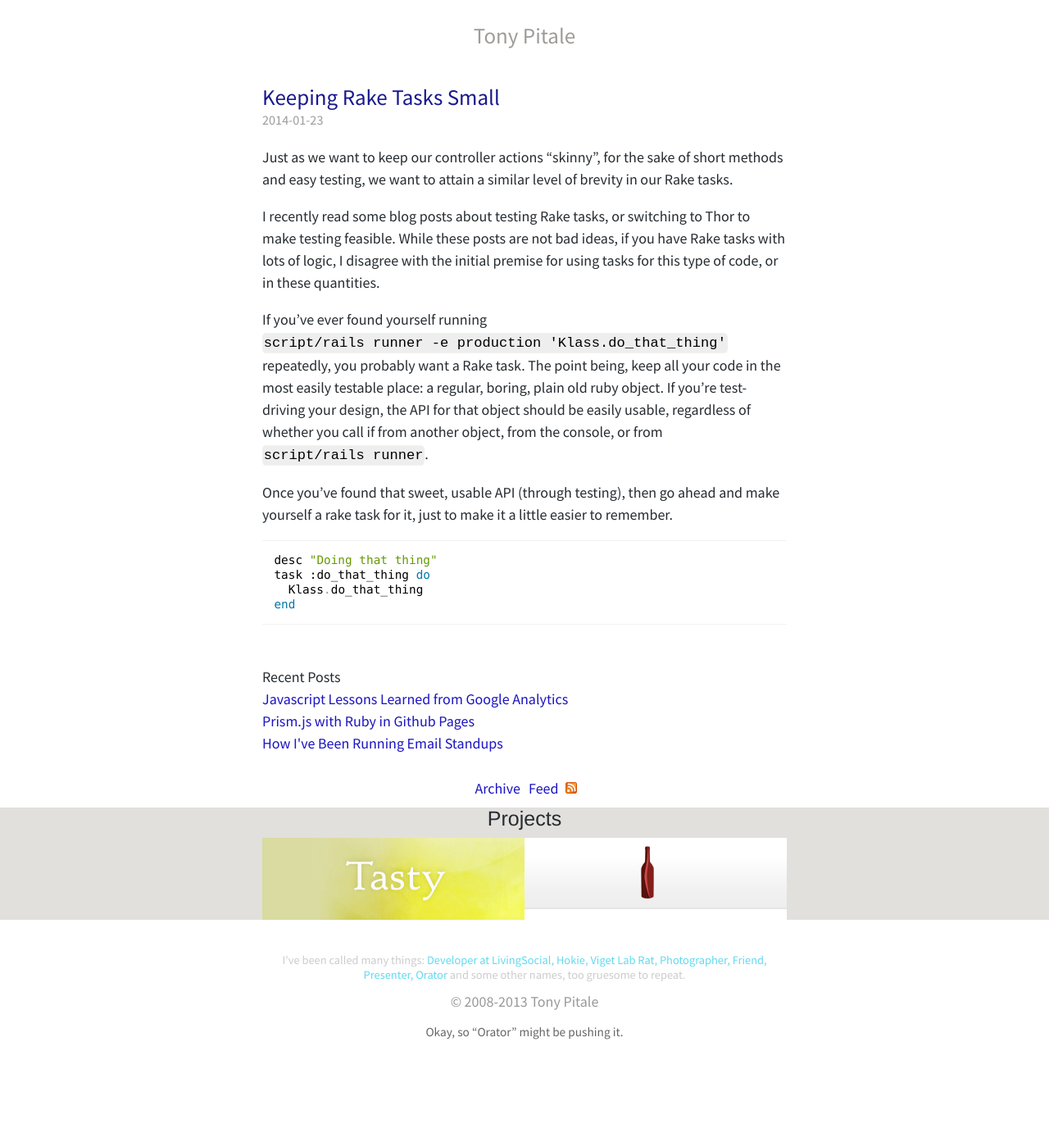
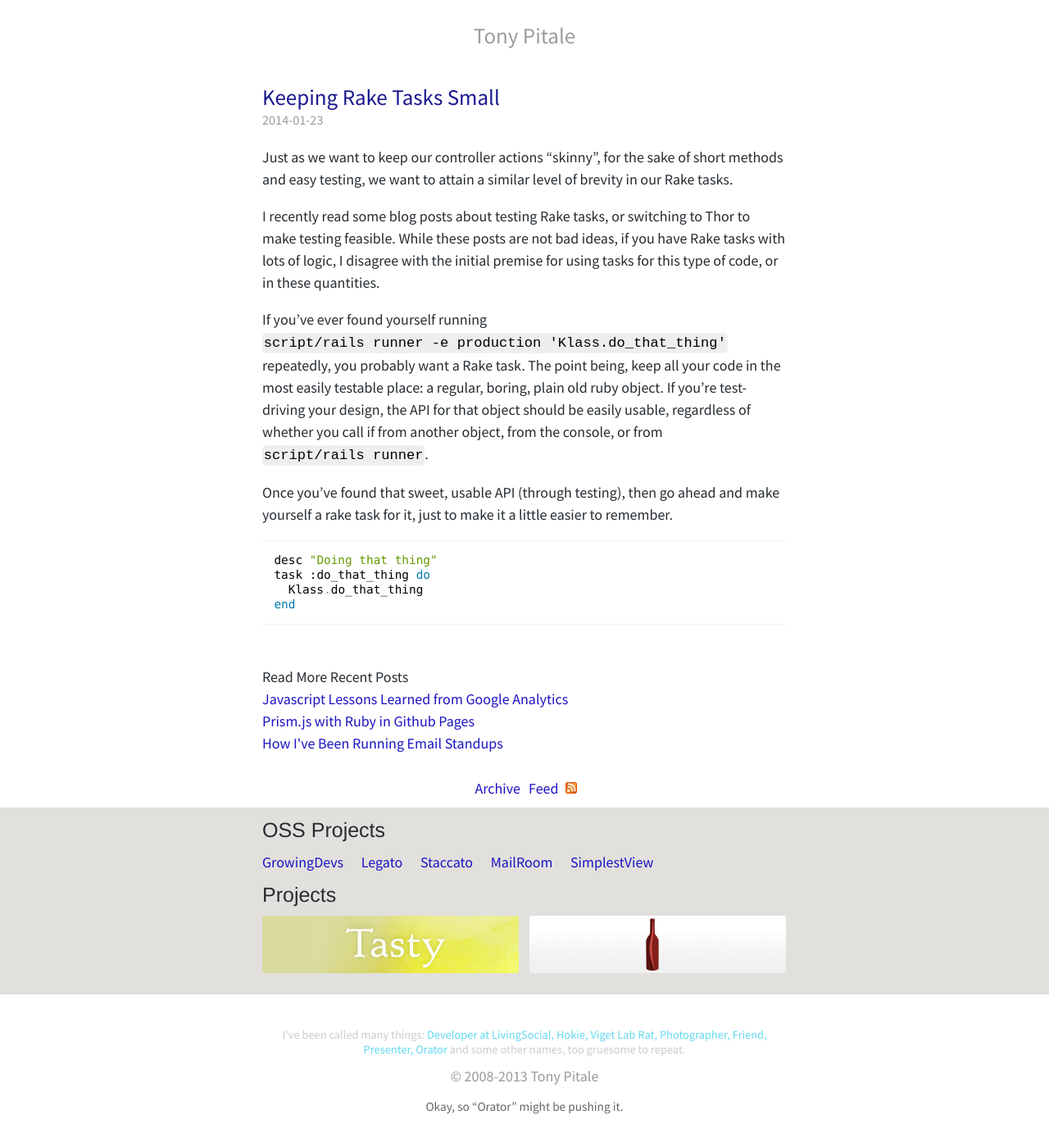
Before and after one commit to tpitale/tpitale.github.io, a Jekyll site: the page built from index.html, in a window 1280 px wide. Shown: the whole page at 82% size. Built offline with Jekyll 4.4.1, drawn with Linux system fonts in a browser that asks for light colours; before the commit the page ends 1302 px from its top, so only the background shows below that.

Commit message:
more tweaks to styling; add OSS projects links

```diff
--- a/_layouts/post.html
+++ b/_layouts/post.html
@@ -10,7 +10,7 @@ layout: application
 </div>
 
 <div class="recent-posts layer wrap">
-  <h2>Recent Posts</h2>
+  <h2>Read More Recent Posts</h2>
   <ul>
   {% for post in site.posts limit:3 offset:1 %}
     <li>
--- a/_sass/_config.scss
+++ b/_sass/_config.scss
@@ -16,7 +16,7 @@ $yellow: #f0b005;
 
 // Defaults
 
-$default-border-radius: 4px;
+$default-border-radius: 3px;
 $default-transition-property: all;
 $default-transition-duration: 0.25s;
 $default-transition-function: linear;
--- a/index.html
+++ b/index.html
@@ -15,7 +15,7 @@ layout: application
 {% endfor %}
 
 <div class="recent-posts layer wrap">
-	<h2>Recent Posts</h2>
+	<h2>Read More Recent Posts</h2>
 	<ul>
 	{% for post in site.posts limit:3 offset:1 %}
 		<li>
@@ -40,6 +40,18 @@ layout: application
 </div> -->
 
 <div class="projects">
+	<h2 class="projects-label wrap">OSS Projects</h2>
+	<ul class="wrap">
+		<li><a href="https://github.com/growingdevs/growingdevs.github.io">GrowingDevs</a></li>
+		<li><a href="https://github.com/tpitale/legato">Legato</a></li>
+		<li><a href="https://github.com/tpitale/staccato">Staccato</a></li>
+		<li><a href="https://github.com/tpitale/mail_room">MailRoom</a></li>
+		<li><a href="https://github.com/tpitale/simplest_view">SimplestView</a></li>
+		<!-- <li><a href="https://github.com/tpitale/tryruby">TryRuby</a></li> -->
+		<!-- <li><a href="https://github.com/tpitale/wisp">Wisp</a></li> -->
+		<!-- <li><a href="https://github.com/tpitale/dispatch">Dispatch</a></li> -->
+	</ul>
+
 	<h2 class="projects-label wrap">Projects</h2>
 	<div class="projects-container wrap">
 		<a href="http://wineistasty.com" target="_blank" class="tasty">
@@ -47,11 +59,10 @@ layout: application
 		</a>
 		<a href="http://winepos.com" target="_blank" class="winepos">
 			<h3>ICS Winepos.com</h3>
-			<span>Rails 3, MongoDB, and a little design</span>
 		</a>
-		<a href="http://github.com/tpitale/dispatch" target="_blank" class="dispatch">
+<!-- 		<a href="http://github.com/tpitale/dispatch" target="_blank" class="dispatch">
 			<h3>Dispatch</h3>
 			<span>Sinatra, Capistrano, EventMachine, Websockets</span>
-		</a>
+		</a> -->
 	</div>
 </div>
--- a/javascripts/application.js
+++ b/javascripts/application.js
@@ -62,6 +62,6 @@ var project_scroller = function(){
 
 $(document).ready(function(){
 	$('a.gist-link').gistify();
-	photo_scroller();
-	project_scroller();
+	// photo_scroller();
+	// project_scroller();
 });
--- a/stylesheets/screen.css
+++ b/stylesheets/screen.css
@@ -299,80 +299,62 @@ ul.posts li a {
 
 /* Projects
 =============================================================================*/
-/* line 238, ../_sass/screen.scss */
-h2.projects-label {
+/* line 239, ../_sass/screen.scss */
+.projects {
+  width: 100%;
+  padding: 1px 0;
+  margin: 0 auto 30px auto;
+  background-color: #e2e0dd;
+}
+/* line 245, ../_sass/screen.scss */
+.projects h2 {
   color: #262c31;
   font-size: 25px;
-  text-align: center;
-  margin-bottom: 10px;
+  text-align: left;
+  margin: 0.5em auto;
   font-weight: lighter;
   font-family: "HelveticaNeue-Light", "Helvetica Neue Light", "Helvetica Neue", Helvetica sans-serif;
 }
-
-/* line 247, ../_sass/screen.scss */
-.projects {
-  width: 100%;
-  margin: 0 auto 30px auto;
-  background-color: #e2e0dd;
+/* line 254, ../_sass/screen.scss */
+.projects ul {
+  margin-top: 0.5em;
+  margin-bottom: 0.5em;
 }
-
-/* line 253, ../_sass/screen.scss */
+/* line 258, ../_sass/screen.scss */
+.projects ul li {
+  padding-right: 1em;
+  display: inline-block;
+}
+/* line 264, ../_sass/screen.scss */
 .projects .projects-container {
-  overflow: hidden;
-  height: 100px;
+  margin-bottom: 1em;
 }
-
-/* line 258, ../_sass/screen.scss */
+/* line 267, ../_sass/screen.scss */
 .projects .projects-container a {
-  float: left;
-  width: 320px;
-  height: 100px;
-  display: block;
+  width: 313px;
+  height: 70px;
+  display: inline-block;
+  -webkit-border-radius: 3px;
+  -moz-border-radius: 3px;
+  -ms-border-radius: 3px;
+  -o-border-radius: 3px;
+  border-radius: 3px;
 }
-
-/*.projects .projects-container a:hover {
-  text-decoration: none;
-}*/
-/* line 269, ../_sass/screen.scss */
-.projects .projects-container a h3 {
-  height: 100%;
-  padding: 5px;
+/* line 272, ../_sass/screen.scss */
+.projects .projects-container a:first-child {
+  margin-right: 0.5em;
+}
+/* line 278, ../_sass/screen.scss */
+.projects .projects-container a h3, .projects .projects-container a span {
   display: none;
-  color: #63D9EF;
-  font-size: 125%;
-  /*  margin: 70px auto;*/
-  text-align: center;
-  background-color: #000000;
-  filter: alpha(opacity=65);
-  -moz-opacity: 0.65;
-  -webkit-opacity: 0.65;
-  opacity: 0.65;
 }
-
-/*.projects .projects-container a:hover h3 {
-  display: block;
-}*/
+/* line 284, ../_sass/screen.scss */
+.projects a.tasty {
+  background: #d9df9e url("/images/tasty.png") no-repeat -90px -88px;
+}
 /* line 288, ../_sass/screen.scss */
-.projects .projects-container a span {
-  width: 120px;
-  padding: 5px;
-  display: none;
-  background-color: #EEEEEE;
-}
-
-/* line 295, ../_sass/screen.scss */
-.projects a.tasty {
-  background: #d9df9e url("/images/tasty.png") no-repeat -90px -75px;
-}
-
-/* line 299, ../_sass/screen.scss */
 .projects a.winepos {
-  background: white url("/images/winepos.png") no-repeat 0px top;
-}
-
-/* line 303, ../_sass/screen.scss */
-.projects a.dispatch {
-  background: white url("/images/dispatch.png") no-repeat 0px top;
+  background: white url("/images/winepos.png") no-repeat 0px -7px;
 }
 
 /* Footer
```
Also changed, not shown: _sass/screen.scss (+39 -53 lines).
